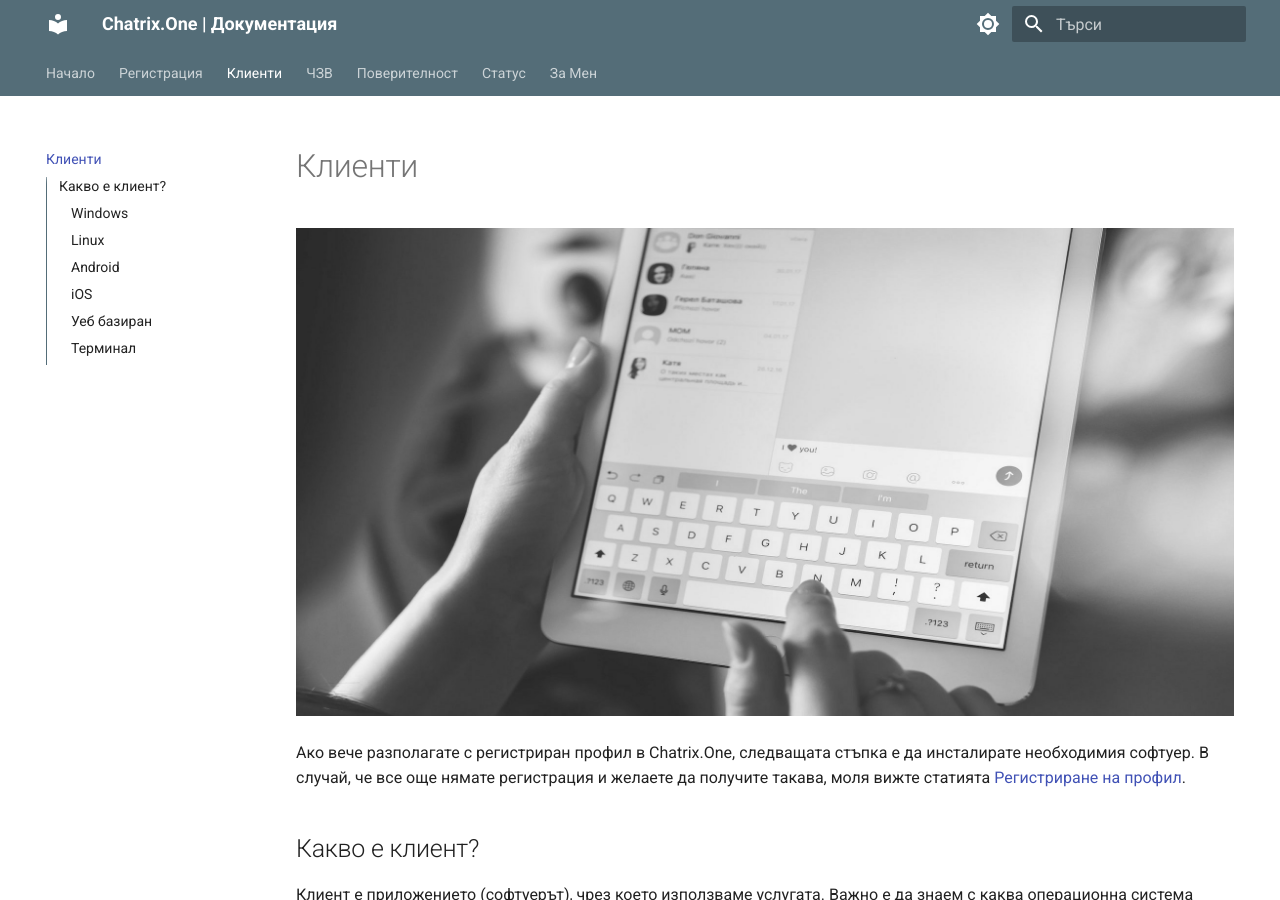
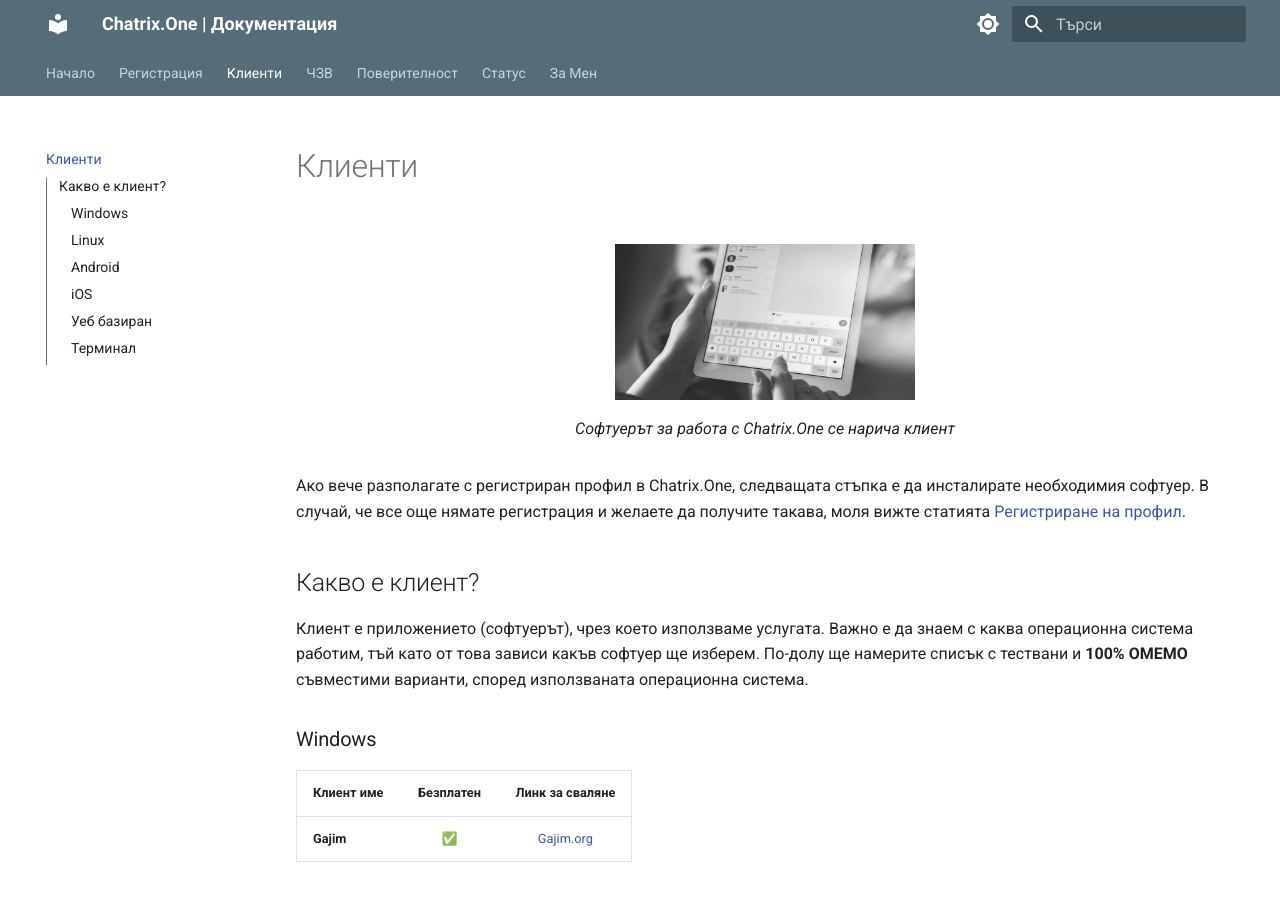
Before and after one commit to MrEddX/docs.chatrix.one, an MkDocs documentation site: the page built from docs/клиенти.md, in a window 1280 px wide and 900 px high. Built offline with MkDocs 1.6.1 and Material for MkDocs 9.7.7, drawn with Linux system fonts in a browser that asks for light colours.

Commit message:
Added: Picture Caption

```diff
--- a/docs/клиенти.md
+++ b/docs/клиенти.md
@@ -1,6 +1,9 @@
 # Клиенти
 
-![Клиенти](resources/img/clients.jpeg)
+<figure markdown>
+  ![Клиенти](resources/img/clients.jpeg){ width="300" }
+  <figcaption>Софтуерът за работа с Chatrix.One се нарича клиент</figcaption>
+</figure>
 
 Ако вече разполагате с регистриран профил в Chatrix.One, следващата стъпка е да инсталирате необходимия софтуер. В случай, че все още нямате регистрация и желаете да получите такава, моля вижте статията [Регистриране на профил](https://docs.chatrix.one/регистрация/).
 
```
Also changed, not shown: docs/resources/img/clients.png (deleted).
